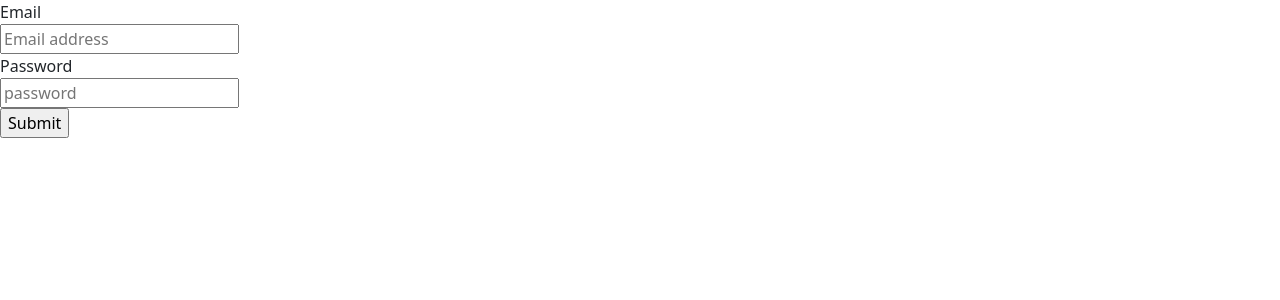
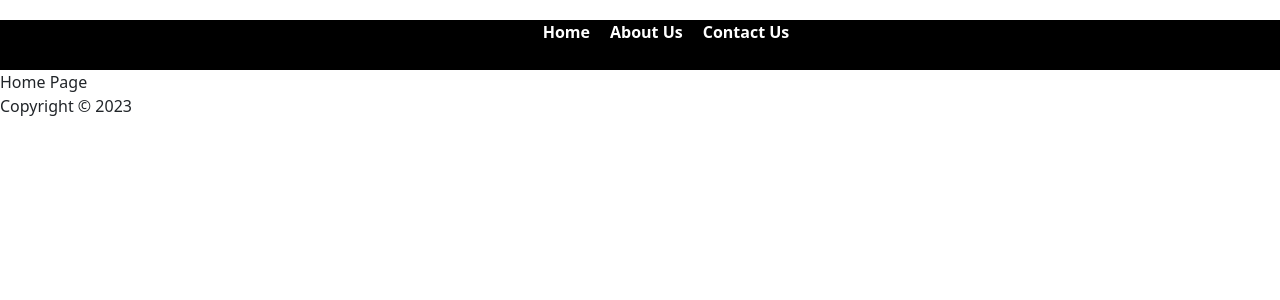
Before and after one commit to Dips2020/React, a React (Vite) app in the folder Learning/React_jsx/react-app/: page /home in a window 1280 px wide. Shown: the top 300 px of the page. Built offline with nearby package versions, Linux system fonts and the light colour scheme.

Commit message:
React Router

```diff
--- a/Learning/React_jsx/react-app/src/App.jsx
+++ b/Learning/React_jsx/react-app/src/App.jsx
@@ -10,7 +10,8 @@
 // import ImageGallery from "./components/MiniProject/ImageGallery/ImageGallery";
 // import UseLayoutEffect from "./components/Hooks/UseLayoutEffect";
 // import FormValidation from "./components/MiniProject/FormValidation/FormValidation";
-import FormikFormValidation from "./components/MiniProject/FormValidation/FormikFormValidation";
+// import FormikFormValidation from "./components/MiniProject/FormValidation/FormikFormValidation";
+import ReactRouter from "./components/ReactRouter/ReactRouter";
 
 function App() {
   return (
@@ -46,12 +47,21 @@ function App() {
       {/* <TodoList /> */}
       {/* <ImageGallery /> */}
       {/* <FormValidation /> */}
-      <FormikFormValidation />
+      {/* <FormikFormValidation /> */}
       {/* ------------------------ ⬇️ Hooks ⬇️ ------------------------ */}
       {/* <UseState /> */}
       {/* <UseEffect /> */}
       {/* <UseLayoutEffect /> */}
       {/* -------------------------------------------------------------- */}
+      {/* ------------------------ ⬇️ Router ⬇️ ------------------------ */}
+      <ReactRouter />
+      {/* -------------------------------------------------------------- */}
+      {/* ------------------------ ⬇️  ⬇️ ------------------------ */}
+
+      {/* -------------------------------------------------------------- */}
+      {/* ------------------------ ⬇️  ⬇️ ------------------------ */}
+
+      {/* -------------------------------------------------------------- */}
     </>
   );
 }
```
